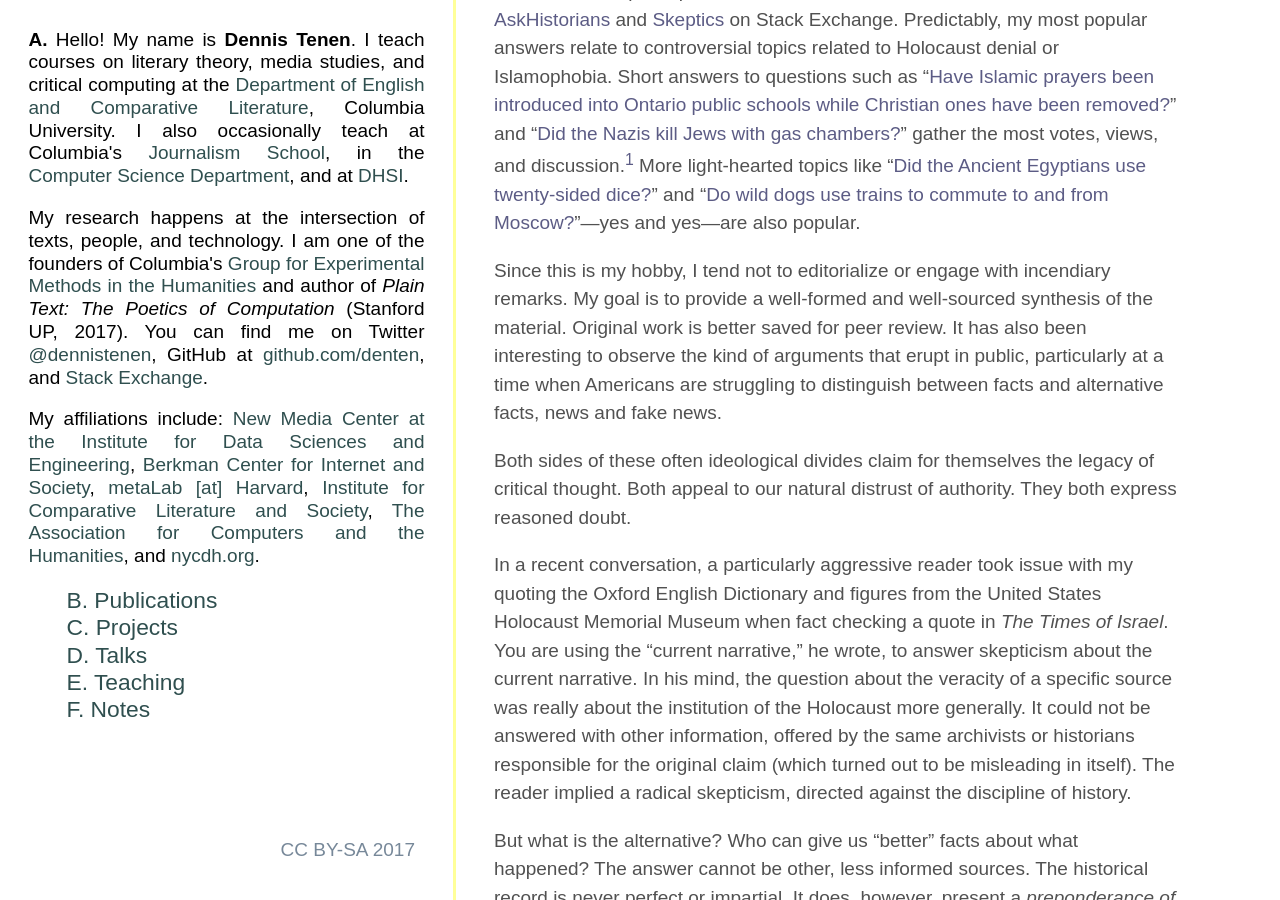
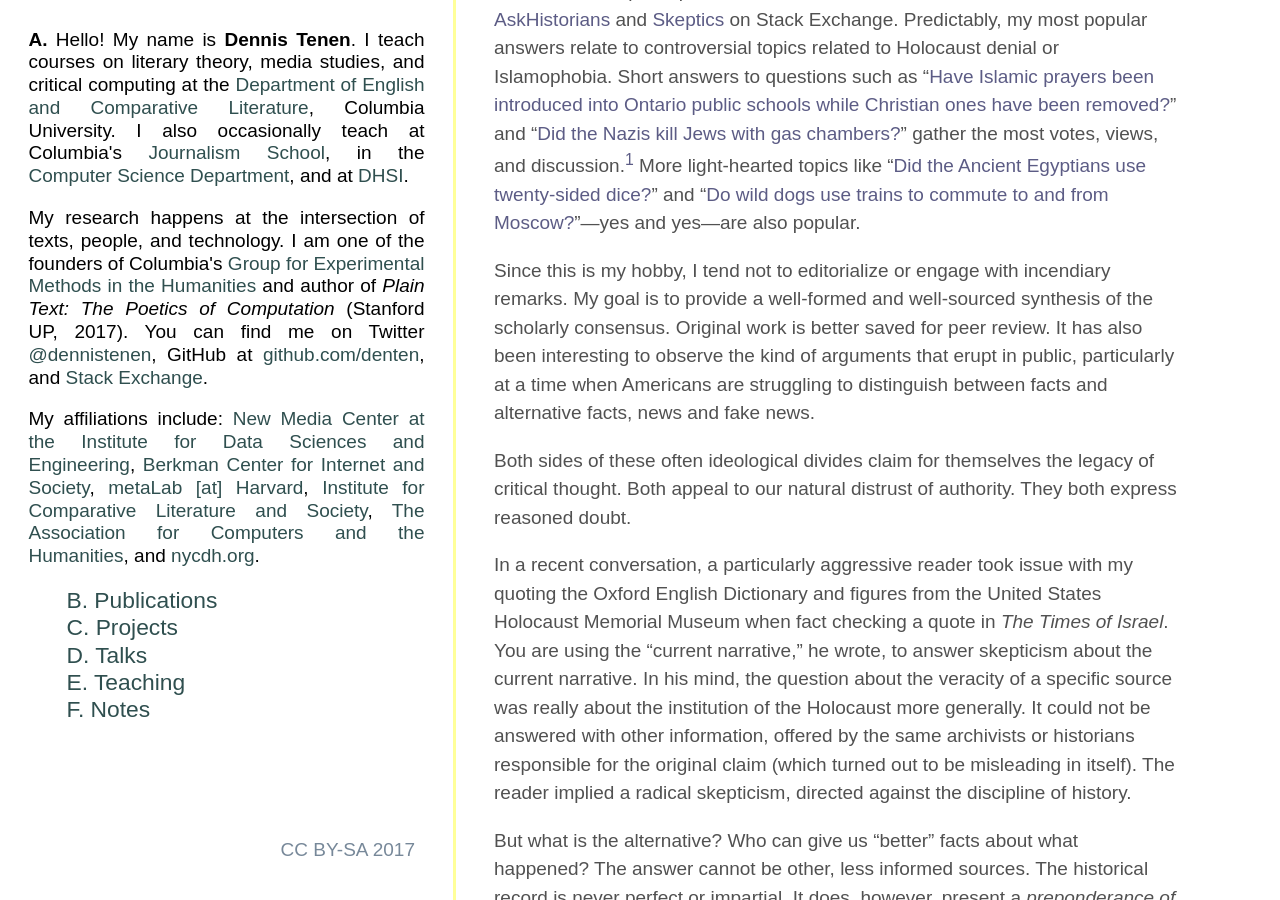
Before and after one commit to denten/denten.github.io, a Jekyll site: the page built from _posts/2017-03-01-reason.md, in a window 1280 px wide and 900 px high, scrolled down 403 px. Built offline with Jekyll 4.4.1, drawn with Linux system fonts in a browser that asks for light colours; some web fonts are replaced.

Commit message:
small changes to reason

```diff
--- a/_posts/2017-03-01-reason.md
+++ b/_posts/2017-03-01-reason.md
@@ -43,8 +43,8 @@
 
 Since this is my hobby, I tend not to editorialize or engage with incendiary
 remarks. My goal is to provide a well-formed and well-sourced synthesis of the
-material. Original work is better saved for peer review. It has also been
-interesting to observe the kind of arguments that erupt in public,
+scholarly consensus. Original work is better saved for peer review. It has
+also been interesting to observe the kind of arguments that erupt in public,
 particularly at a time when Americans are struggling to distinguish between
 facts and alternative facts, news and fake news.
 
```
